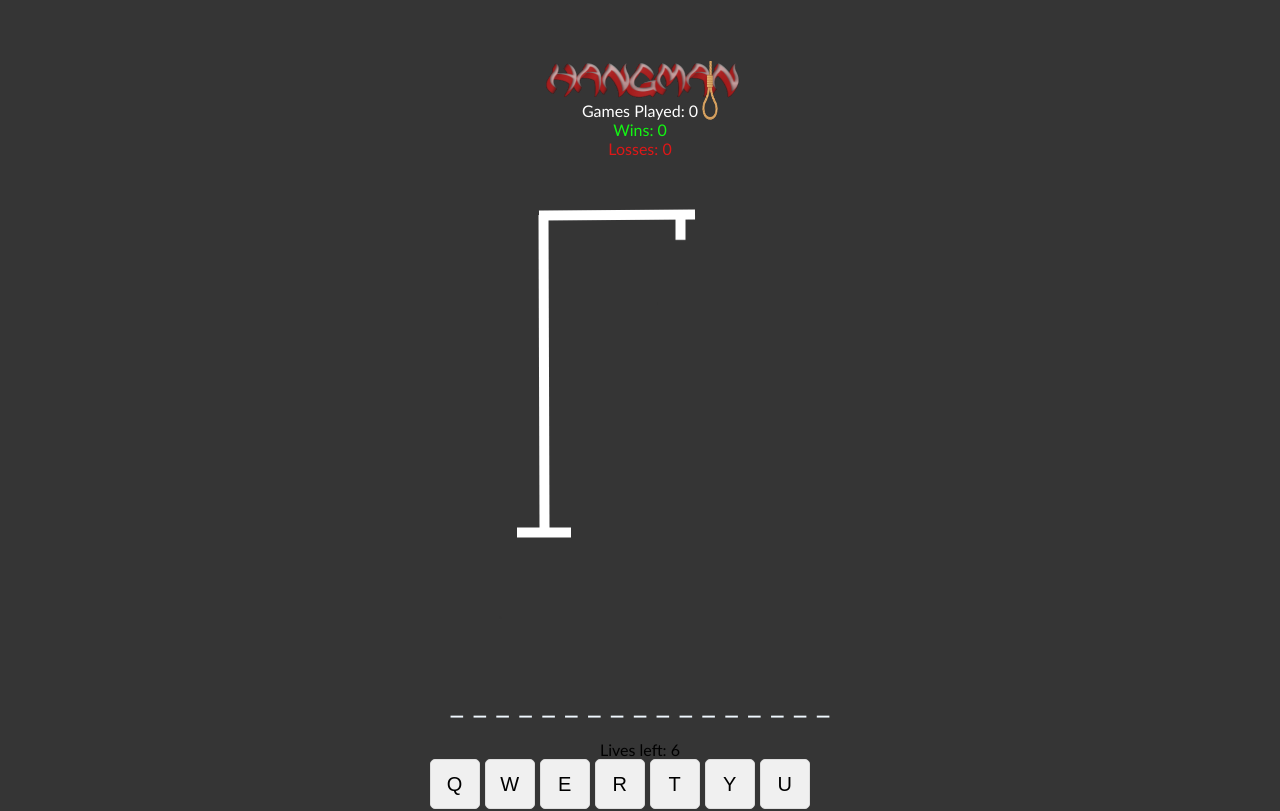
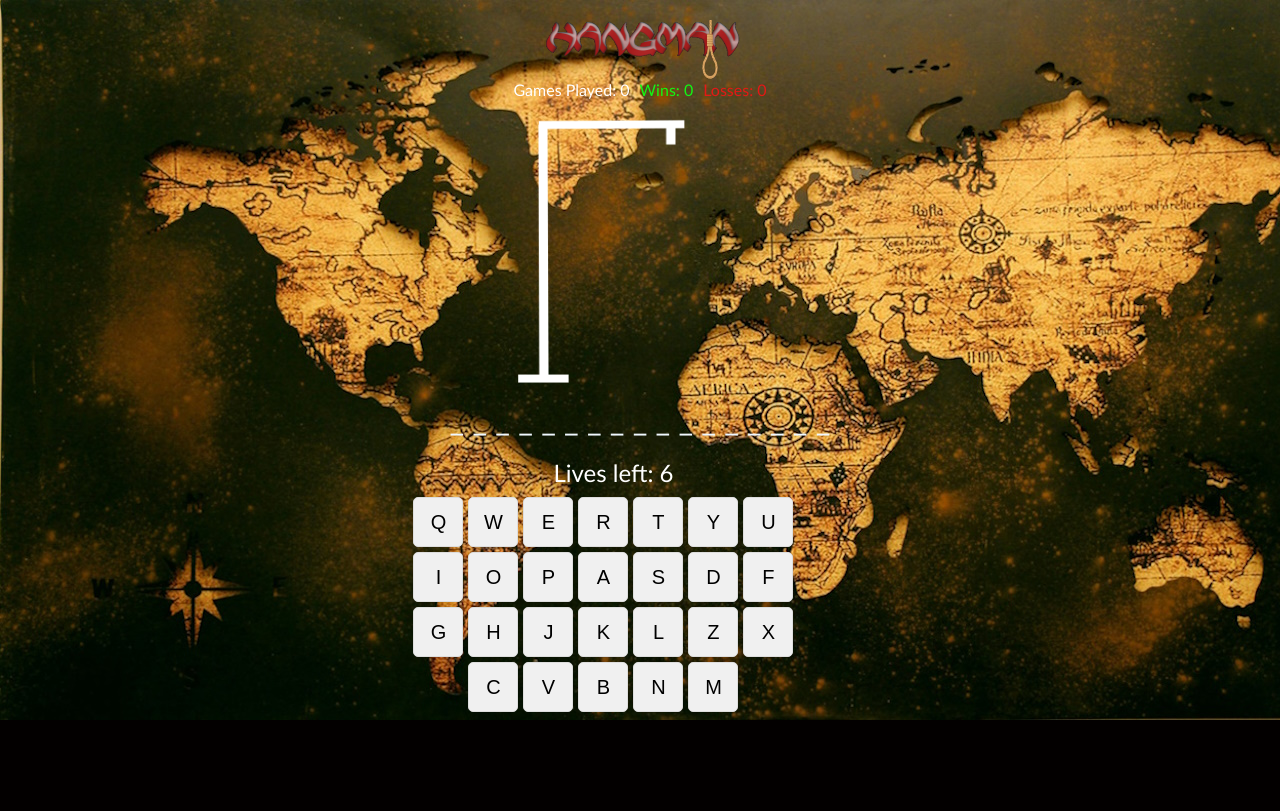
Before and after one commit to kestgrig/hangman-game-react, a React (Vite) app: page / in a window 1280 px wide. Shown: the top 811 px of the page. Built offline with nearby package versions, Linux system fonts and the light colour scheme.

Commit message:
update style

```diff
--- a/index.html
+++ b/index.html
@@ -9,6 +9,7 @@
 </head>
 
 <body>
+
   <div id="root"></div>
   <script type="module" src="/src/main.jsx"></script>
 </body>
--- a/src/App.jsx
+++ b/src/App.jsx
@@ -1,5 +1,6 @@
 import { useState, useEffect, useCallback } from 'react';
 import styles from './App.module.css';
+import background from '../img/worldsmap.jpg'
 
 import { LivesLeft } from './components/livesLeft/LivesLeft';
 import { Header } from './components/header/Header';
@@ -89,7 +90,8 @@ function App() {
 
 
   return (
-    <div className={styles.gameContainer}>
+    <>
+      <div className={styles.gameContainer} style={{backgroundImage: `url(${background}`, height:'720px', width:'100%'}}>
         <Header />
         <div className={styles.centeredContent}>
           <Scoreboard wins={wins} losses={losses} />
@@ -99,12 +101,14 @@ function App() {
           <Keyboard handleGuess={handleGuess} guessedLetters={guessedLetters} word={word} disabled={gameOver} />
           {gameOver && (
             <div className={styles.gameMessage}>
-            <p>{win ? 'Congratulations! You won!' : 'Game Over! You lost!'}</p>
+              <p className={styles.game}>{win ? 'Congratulations! You won!' : `Game Over! You lost! The Country was
+               ${word}`}</p>
               <button className={styles.newGameButton} onClick={resetGame}>Start a new game</button>
             </div>
           )}
         </div>
       </div>
+    </>
   );
 }
 
--- a/src/App.module.css
+++ b/src/App.module.css
@@ -2,22 +2,17 @@
     display: flex;
     flex-direction: column;
     align-items: center;
-    justify-content: center;
-    height: 100vh;
     padding: 20px;
     box-sizing: border-box;
-}
-
-.centeredContent {
-    text-align: center;
 }
 
 
 .gameMessage {
     display: flex;
-    position: absolute;
-    width: 300px;
-    height: 300px;
+    position: relative;
+    margin-top: -300px;
+    width: 400px;
+    height: 400px;
     justify-content: center;
     flex-direction: column;
     align-items: center;
@@ -26,11 +21,17 @@
     border: 1px solid #ddd;
     border-radius: 5px;
     cursor: pointer;
-    user-select: none;
     gap: 100px;
+    padding: 30px;
+    border: 3px solid black;
+
 }
 
 .newGameButton {
     width: 100px;
     height: 70px;
 }
+
+.game {
+    color: #000;
+}
--- a/src/components/hangmanImg/HangmanImg.module.css
+++ b/src/components/hangmanImg/HangmanImg.module.css
@@ -0,0 +1,10 @@
+.hangman {
+    height: 300px;
+    width: 120px;
+    margin: -40px 80px 0px;
+}
+
+img {
+    height: 400px;
+    width: 280px;
+}
--- a/src/components/livesLeft/LivesLeft.jsx
+++ b/src/components/livesLeft/LivesLeft.jsx
@@ -1,9 +1,9 @@
  /* eslint-disable react/prop-types */
-
+import style from '../livesLeft/LivesLeft.module.css'
 export function LivesLeft(props) {
  const {lives} = props;
     return (
-        <div>
+        <div className={style.lives}>
             <span>Lives left: {lives}</span>
         </div>
     )
--- /dev/null
+++ b/src/components/livesLeft/LivesLeft.module.css
@@ -0,0 +1,6 @@
+.lives {
+    color: white;
+    margin-bottom: 10px;
+    font-size: 24px;
+    margin-left: 140px ;
+}
--- a/src/components/scoreboard/Scoreboard.jsx
+++ b/src/components/scoreboard/Scoreboard.jsx
@@ -7,7 +7,7 @@ export function Scoreboard (props) {
 
     return (
         <div className={style.mainScoreboard}>
-            <p>Games Played: {wins + losses}</p>
+            <p className={style.played}>Games Played: {wins + losses}</p>
             <p>Wins: {wins}</p>
             <p>Losses: {losses}</p>
          </div>
--- a/src/components/scoreboard/Scoreboard.module.css
+++ b/src/components/scoreboard/Scoreboard.module.css
@@ -1,4 +1,4 @@
-.mainScoreboard {
+.played {
     color: white;
 }
 
@@ -9,3 +9,9 @@ p:nth-child(2) {
 p:nth-child(3) {
     color: rgba(246, 19, 19, 0.878);
 }
+
+.mainScoreboard {
+    display: flex;
+    gap: 10px;
+    margin: 20px 100px;
+}
--- a/src/index.css
+++ b/src/index.css
@@ -7,7 +7,5 @@ body * {
 
 body {
   font-family: 'Gill Sans', 'Gill Sans MT', Calibri, 'Trebuchet MS', sans-serif;
-  background-color: rgba(0, 0, 0, 0.792);
-  height: 100vh;
-  margin: 10px;
+  background-color: rgb(3, 0, 0);
 }
--- a/src/main.jsx
+++ b/src/main.jsx
@@ -2,6 +2,7 @@
 import { createRoot } from 'react-dom/client';
 import App from './App.jsx';
 import './index.css';
+
 
 createRoot(document.getElementById('root')).render(
 
```
Also changed, not shown: img/worldsmap.jpg (added). Lines whose indentation alone changed are shown as unchanged.
